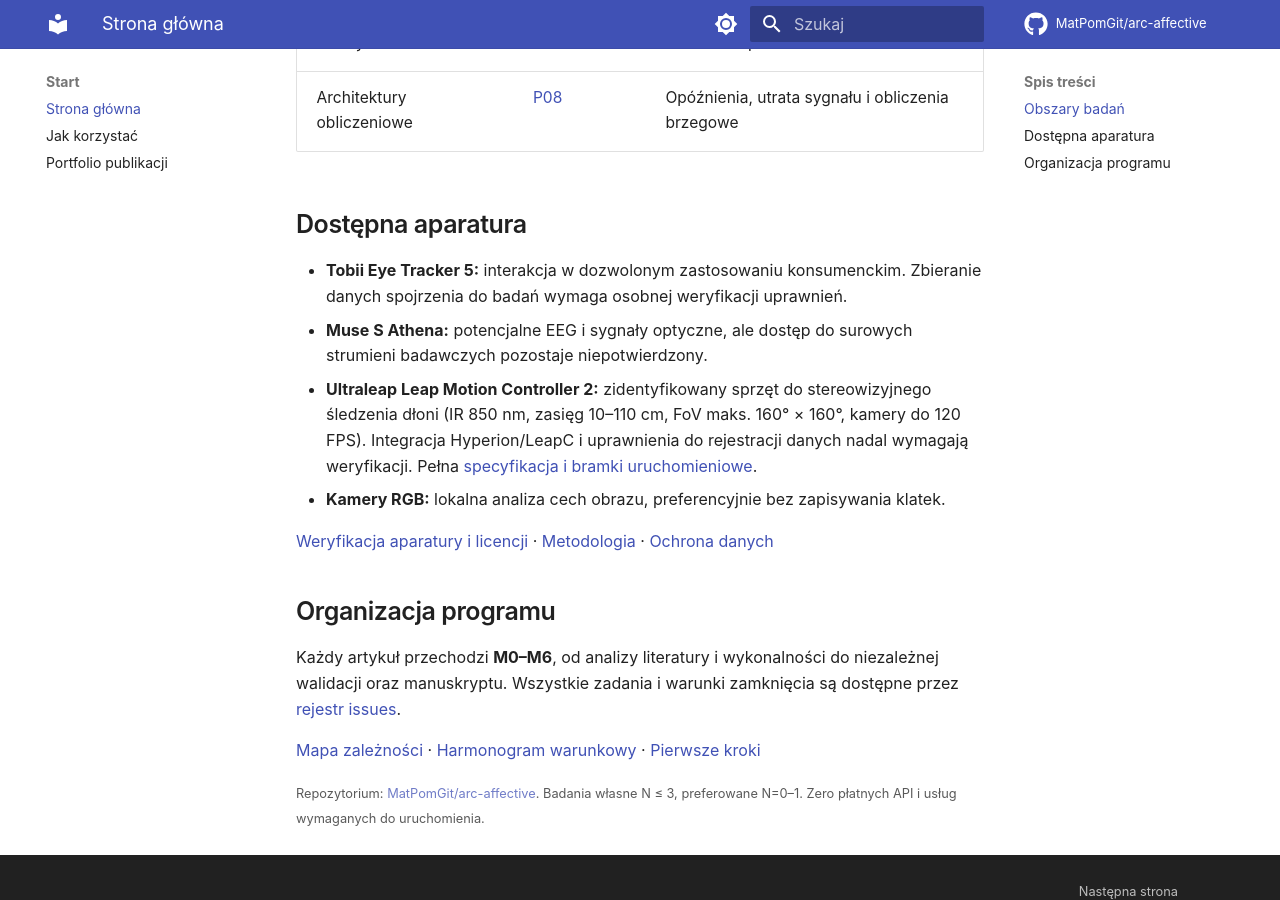
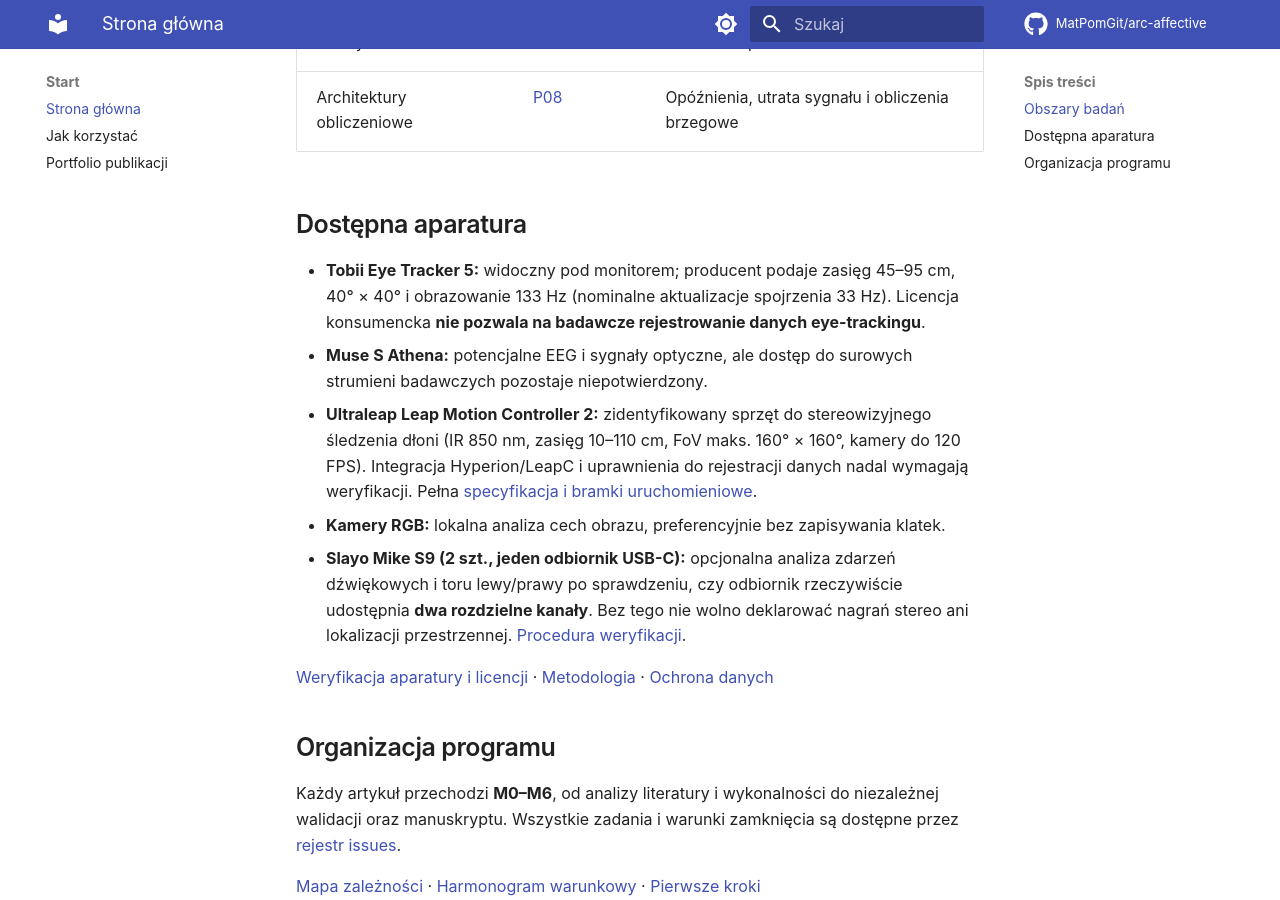
Before and after one commit to MatPomGit/arc-affective, an MkDocs documentation site: the page built from docs/index.md, in a window 1280 px wide and 900 px high, scrolled down 827 px. Built offline with MkDocs 1.6.1 and Material for MkDocs 9.7.7, drawn with Linux system fonts in a browser that asks for light colours; comment, search, counter and statistics services are not loaded.

Commit message:
docs: document Tobii audio sensor constraints and multimodal use

```diff
--- a/docs/index.md
+++ b/docs/index.md
@@ -21,10 +21,11 @@ Program badań inżynierskich obejmujący analizę EEG, komputerowe przetwarzani
 
 ## Dostępna aparatura
 
-- **Tobii Eye Tracker 5:** interakcja w dozwolonym zastosowaniu konsumenckim. Zbieranie danych spojrzenia do badań wymaga osobnej weryfikacji uprawnień.
+- **Tobii Eye Tracker 5:** widoczny pod monitorem; producent podaje zasięg 45–95 cm, 40° × 40° i obrazowanie 133 Hz (nominalne aktualizacje spojrzenia 33 Hz). Licencja konsumencka **nie pozwala na badawcze rejestrowanie danych eye-trackingu**.
 - **Muse S Athena:** potencjalne EEG i sygnały optyczne, ale dostęp do surowych strumieni badawczych pozostaje niepotwierdzony.
 - **Ultraleap Leap Motion Controller 2:** zidentyfikowany sprzęt do stereowizyjnego śledzenia dłoni (IR 850 nm, zasięg 10–110 cm, FoV maks. 160° × 160°, kamery do 120 FPS). Integracja Hyperion/LeapC i uprawnienia do rejestracji danych nadal wymagają weryfikacji. Pełna [specyfikacja i bramki uruchomieniowe](hardware.md).
 - **Kamery RGB:** lokalna analiza cech obrazu, preferencyjnie bez zapisywania klatek.
+- **Slayo Mike S9 (2 szt., jeden odbiornik USB-C):** opcjonalna analiza zdarzeń dźwiękowych i toru lewy/prawy po sprawdzeniu, czy odbiornik rzeczywiście udostępnia **dwa rozdzielne kanały**. Bez tego nie wolno deklarować nagrań stereo ani lokalizacji przestrzennej. [Procedura weryfikacji](hardware.md).
 
 [Weryfikacja aparatury i licencji](hardware.md) · [Metodologia](methodology.md) · [Ochrona danych](governance.md)
 
```
